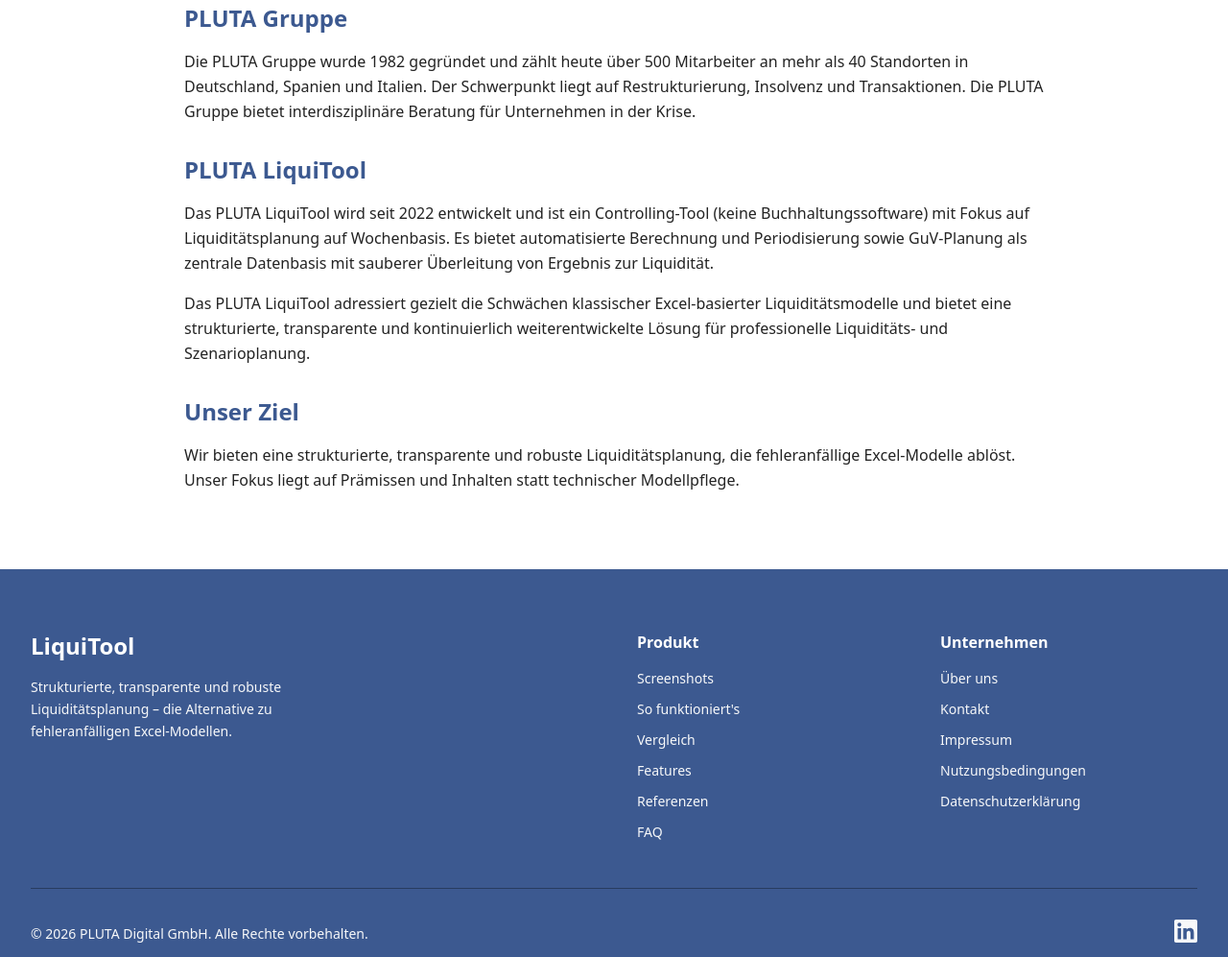
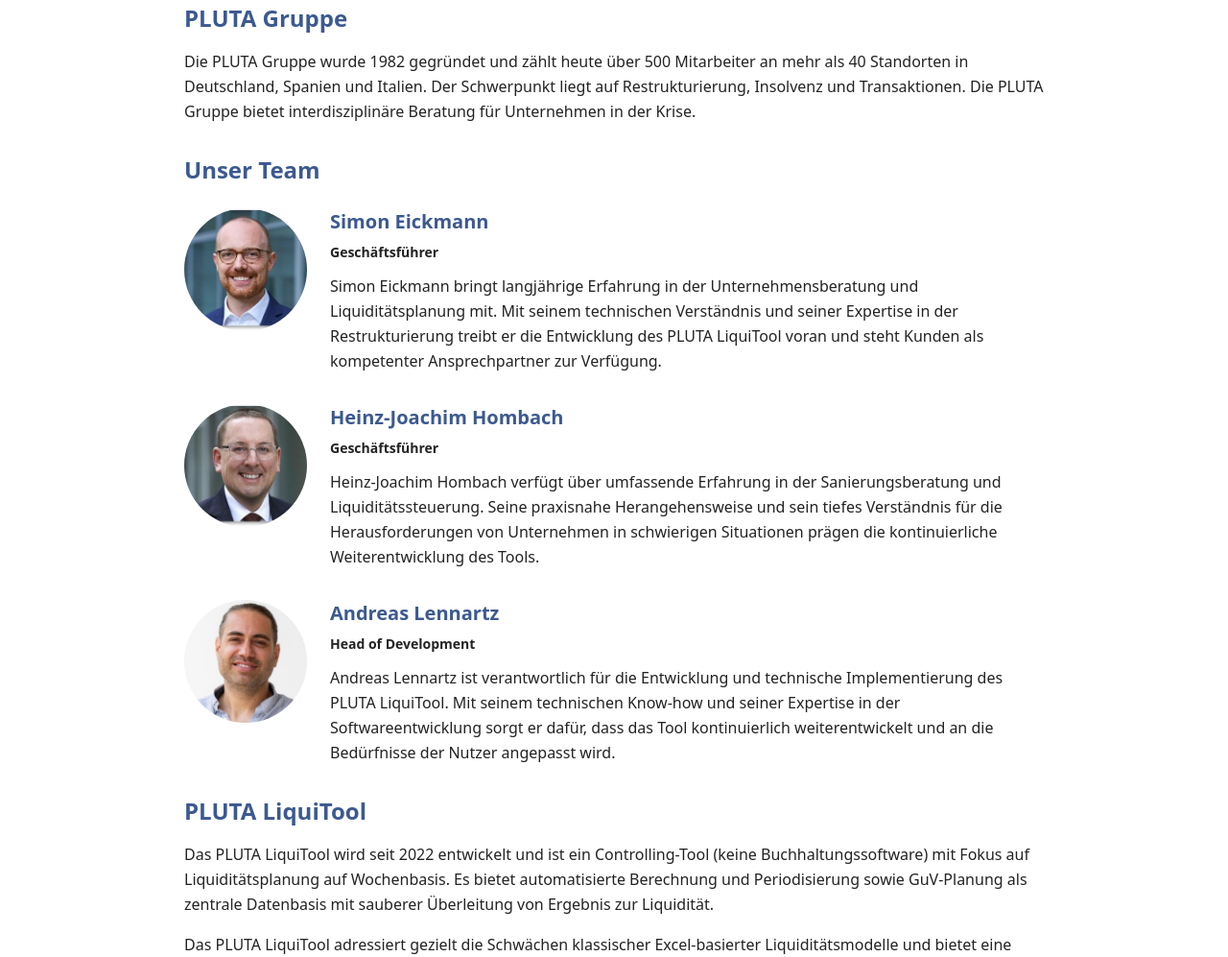
Before and after one commit to PLUTA-Digital/pluta.website, an Astro site in the folder astrogent/: page /ueber-uns in a window 1280 px wide. Shown: the part 289-1286 px from the top of the page at 96% size. Built offline with nearby package versions, Linux system fonts and the light colour scheme; Astro itself is replaced by a stand-in of ours; some icons are missing; a web font is replaced by a local one.

Commit message:
Updating contact

```diff
--- a/astrogent/src/pages/ueber-uns.astro
+++ b/astrogent/src/pages/ueber-uns.astro
@@ -46,6 +46,90 @@
             </p>
           </div>
 
+          <!-- Team -->
+          <div>
+            <h2 class="text-mono-black mb-6 text-2xl font-semibold">
+              Unser Team
+            </h2>
+            <div class="space-y-8">
+              <!-- Simon Eickmann -->
+              <div class="flex flex-col gap-6 md:flex-row">
+                <div class="flex-shrink-0">
+                  <img
+                    src="/contact/simon.jpg"
+                    alt="Simon Eickmann"
+                    class="h-32 w-32 rounded-full object-cover"
+                  />
+                </div>
+                <div class="flex-1">
+                  <h3 class="text-mono-black mb-2 text-xl font-bold">
+                    Simon Eickmann
+                  </h3>
+                  <p class="text-mono-dark mb-3 text-sm font-semibold">
+                    Geschäftsführer
+                  </p>
+                  <p class="text-mono-dark">
+                    Simon Eickmann bringt langjährige Erfahrung in der Unternehmensberatung
+                    und Liquiditätsplanung mit. Mit seinem technischen Verständnis und seiner
+                    Expertise in der Restrukturierung treibt er die Entwicklung des PLUTA
+                    LiquiTool voran und steht Kunden als kompetenter Ansprechpartner zur Verfügung.
+                  </p>
+                </div>
+              </div>
+
+              <!-- Heinz-Joachim Hombach -->
+              <div class="flex flex-col gap-6 md:flex-row">
+                <div class="flex-shrink-0">
+                  <img
+                    src="/contact/hj.jpg"
+                    alt="Heinz-Joachim Hombach"
+                    class="h-32 w-32 rounded-full object-cover"
+                  />
+                </div>
+                <div class="flex-1">
+                  <h3 class="text-mono-black mb-2 text-xl font-bold">
+                    Heinz-Joachim Hombach
+                  </h3>
+                  <p class="text-mono-dark mb-3 text-sm font-semibold">
+                    Geschäftsführer
+                  </p>
+                  <p class="text-mono-dark">
+                    Heinz-Joachim Hombach verfügt über umfassende Erfahrung in der
+                    Sanierungsberatung und Liquiditätssteuerung. Seine praxisnahe Herangehensweise
+                    und sein tiefes Verständnis für die Herausforderungen von Unternehmen in
+                    schwierigen Situationen prägen die kontinuierliche Weiterentwicklung des Tools.
+                  </p>
+                </div>
+              </div>
+
+              <!-- Andreas Lennartz -->
+              <div class="flex flex-col gap-6 md:flex-row">
+                <div class="flex-shrink-0">
+                  <img
+                    src="/contact/andreas.jpg"
+                    alt="Andreas Lennartz"
+                    class="h-32 w-32 rounded-full object-cover"
+                  />
+                </div>
+                <div class="flex-1">
+                  <h3 class="text-mono-black mb-2 text-xl font-bold">
+                    Andreas Lennartz
+                  </h3>
+                  <p class="text-mono-dark mb-3 text-sm font-semibold">
+                    Head of Development
+                  </p>
+                  <p class="text-mono-dark">
+                    Andreas Lennartz ist verantwortlich für die Entwicklung und technische
+                    Implementierung des PLUTA LiquiTool. Mit seinem technischen Know-how
+                    und seiner Expertise in der Softwareentwicklung sorgt er dafür, dass
+                    das Tool kontinuierlich weiterentwickelt und an die Bedürfnisse der
+                    Nutzer angepasst wird.
+                  </p>
+                </div>
+              </div>
+            </div>
+          </div>
+
           <!-- PLUTA LiquiTool -->
           <div>
             <h2 class="text-mono-black mb-4 text-2xl font-semibold">
```
Also changed, not shown: astrogent/public/contact/andreas.jpg (added), 1 other file.
